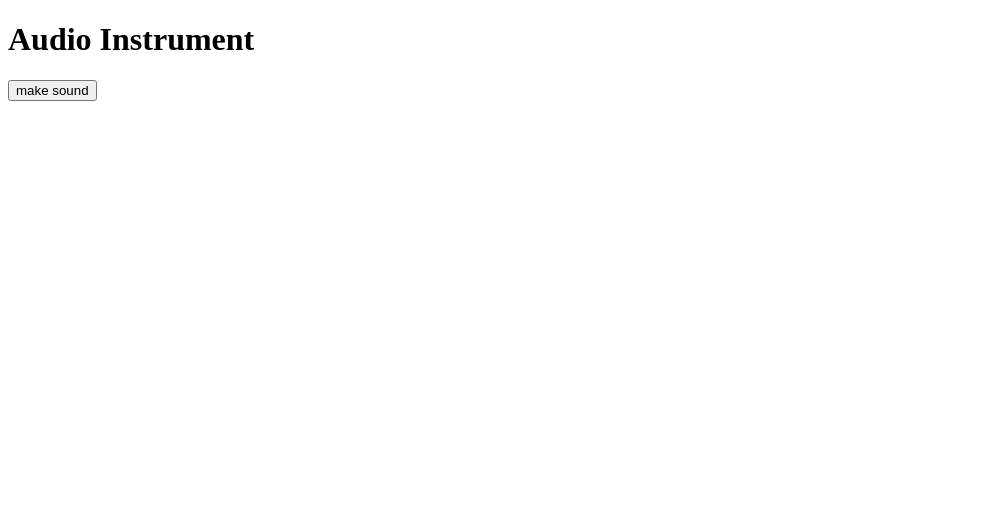
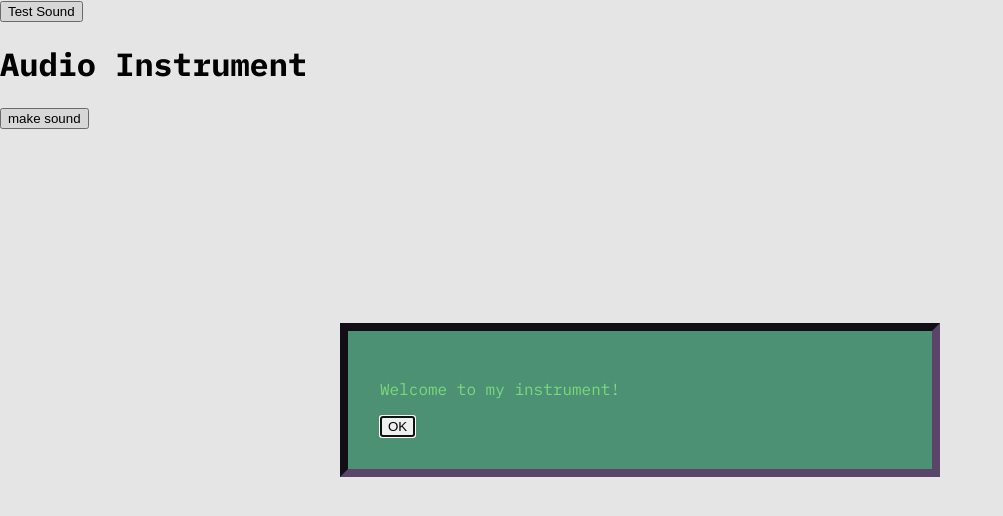
Before and after one commit to Its-Harith/audioInstrument-thursday, a plain HTML site: page index.html in a window 1280 px wide. Shown: the whole page, without its empty margins (0-1003 px from the left). Drawn offline with nearby package versions, Linux system fonts and the light colour scheme.

Commit message:
done some changes

```diff
--- a/index.html
+++ b/index.html
@@ -11,11 +11,14 @@
    <script src="http://unpkg.com/tone"></script>
     <script src="main.js" defer></script>
 </head>
+
 <body>
-    <dialog id="intro-modal">
-        <p>I'm gooing to make some noise!!!</p>
-        <button id="close">ok</button>
-    </dialog>
+  <dialog id="intro-modal">
+  <p>Welcome to my instrument!</p>
+  <button id="intro-modal-close">OK</button>
+</dialog>
+
+<button id="test-button">Test Sound</button>
 
     <header>
         <h1> Audio Instrument</h1>
--- a/main.js
+++ b/main.js
@@ -1,45 +1,50 @@
-//browser loads hmtml > browser loads js > js to open modal > user presses ok on mdal > modal closes > audio init
-// document.body.style.backgroundColor = "red";
-// find my test button
+// browser loads HTML
+// browser loads JS
+// JS opens modal
+// user presses OK on modal
+// modal closes
+// audio initializes
+
+
+// Find my test button
 const testButton = document.getElementById("test-button");
-//find our intro modal
-const intromodal = document.getElementById("intro-model");
-//console.log("introModal");
-//console.log("test");
-//console.log(1 + 2)
-//findnmodal close button
-const introModalCloseButton = document.getElementById("intro-moda-clsoe");
 
-////// Modal
-// show Modal on page
+// Find our intro modal
+const introModal = document.getElementById("intro-modal");
 
+// Find modal close button
+const introModalCloseButton = document.getElementById("intro-modal-close");
+
+
+// ////// Modal
+
+// Show modal on page
 introModal.showModal();
-// when ok clicked, close modal
-introModalCloseButton.addEvenListener("click", function closeIntroModal(){
-  //close our modal
-  intromodal.closest();
+
+// When OK is clicked, close modal
+introModalCloseButton.addEventListener("click", function closeIntroModal() {
+  // Close our modal
+  introModal.close();
 });
 
-introModal.addEventlistener("close", toneInit);
-
-////////Tone
+// When modal closes, initialize Tone
+introModal.addEventListener("close", toneInit);
 
 
+// ////// Tone
 
-//create instrument
-const synth = new TouchEvent.Synth()
+// Create instrument
+const synth = new Tone.Synth();
 
-function toneInit(){
-  // connect synth to audio output
+function toneInit() {
+  // Connect synth to audio output
   synth.toDestination();
-
-
 }
 
 
-// do something when we click thay button
-testbutton.addEventlistener("click", playTestNote);
+// Do something when we click that button
+testButton.addEventListener("click", playTestNote);
 
-function playTestNote(){
+function playTestNote() {
   synth.triggerAttackRelease("C4", "8n");
 }
--- a/reset.css
+++ b/reset.css
@@ -0,0 +1,34 @@
+* {
+    box-sizing: border-box;
+    /*margin: 0;*/
+    /*padding: 0;*/
+}
+
+body {
+    min-height: 100vh;
+}
+
+body,
+html {
+    margin: 0;
+    padding: 0;
+}
+h1, h2, h3, h4, h5, h6 {
+    text-wrap: balance;
+    max-width: 80rch;
+}
+
+/*readability based on WCAG*/
+/*https://www.w3.org/WAI/WCAG21/Understanding/visual-presentation.html*/
+p, li, figcaption {
+    max-width: 80rch;
+}
+
+
+img,
+picture,
+svg,
+video {
+    display: block;
+    max-width: 100%;
+}
--- a/style.css
+++ b/style.css
@@ -0,0 +1,40 @@
+@import url("https://fonts.googleapis.com/css2?family=IBM+Plex+Mono:ital,wght@0,100;0,200;0,300;0,400;0,500;0,600;0,700;1,100;1,200;1,300;1,400;1,500;1,600;1,700&display=swap");
+
+
+/* Saving our custom variables */
+
+/* Light mode */
+:root {
+  --colour-01: #7dd87d;
+  --colour-02: #4c9173;
+  --colour-03: #5b446a;
+  --colour-04: #906387;
+  --border: 0.5rem inset var(--colour-03);
+}
+
+
+/* Dark mode */
+/* @media (prefers-color-scheme: dark) {
+  :root {
+    --colour-01: white;
+    --colour-02: black;
+    --colour-03: lightgrey;
+    --colour-04: darkgrey;
+  }
+} */
+
+
+/* Body */
+body {
+  font-family: "IBM Plex Mono", monospace;
+}
+
+dialog[open] {
+  width: 60%;
+  max-width: 600px;
+  padding: 2rem;
+  border: var(--border);
+  background-color: var(--colour-02);
+  color: var(--colour-01);
+  font-family: "IBM Plex Mono", monospace;
+}
```
